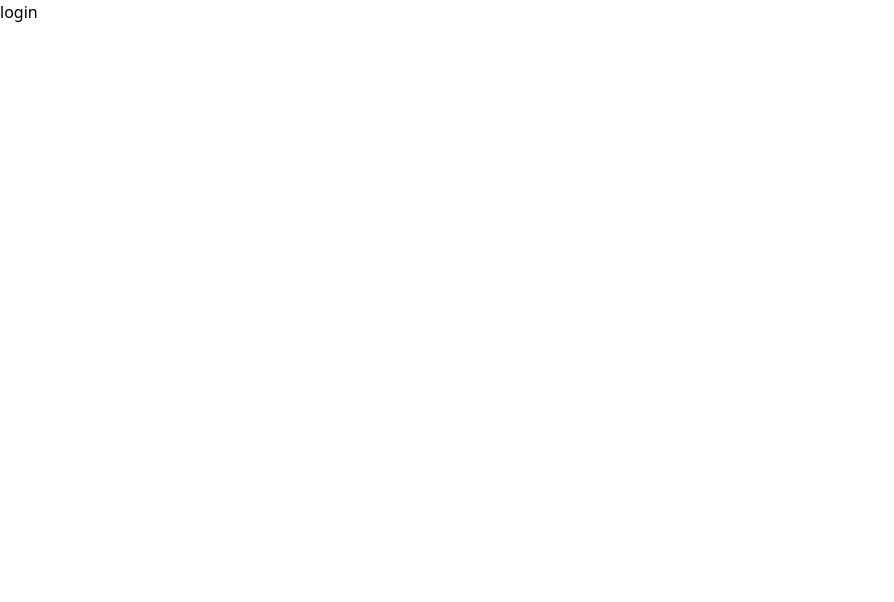
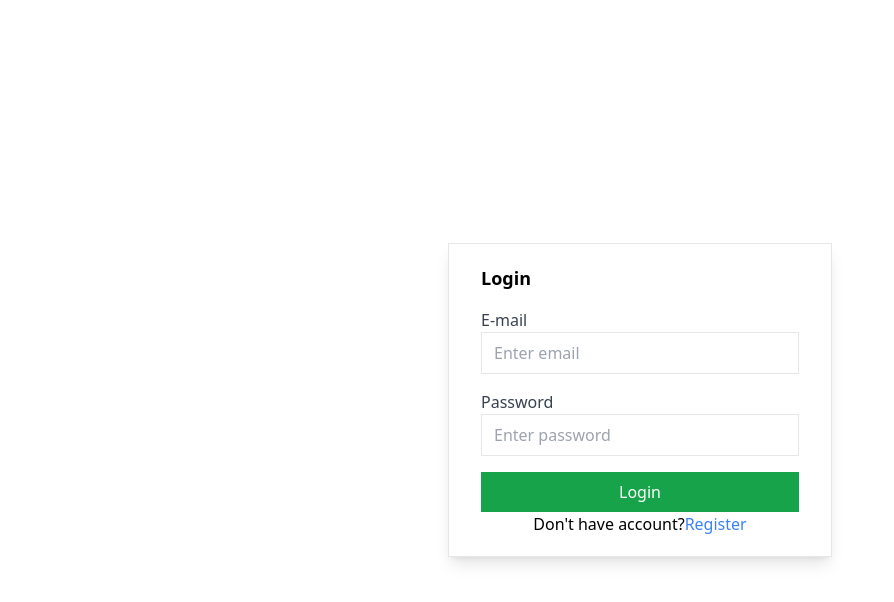
Before and after one commit to azizhadiid/Login_React_App, a React (Vite) app in the folder client/: page /login in a window 1280 px wide. Shown: the top 602 px of the page, without its empty margins (0-894 px from the left). Built offline with nearby package versions, Linux system fonts and the light colour scheme.

Commit message:
Login Error

```diff
--- a/client/src/pages/Home.jsx
+++ b/client/src/pages/Home.jsx
@@ -1,6 +1,20 @@
-import React from 'react'
+import axios from 'axios';
+import React, { useEffect } from 'react'
 
 const Home = () => {
+    useEffect(() => {
+        const fetchUser = async () => {
+            const token = localStorage.getItem('token')
+            const response = await axios.get('http://localhost:300/auth/home', {
+                headers: {
+                    "Authorization": `Bearer ${token}`
+                }
+            })
+            console.log(response)
+        }
+
+        fetchUser();
+    }, []);
     return (
         <div className=''>
             <p className='text-3xl text-blue-500'>Home</p>
--- a/client/src/pages/Login.jsx
+++ b/client/src/pages/Login.jsx
@@ -1,11 +1,55 @@
-import React from 'react'
+import React, { useState } from 'react';
+import { Link, useNavigate } from 'react-router-dom';
+import axios from 'axios';
 
 const Login = () => {
+    const [values, setValues] = useState({
+        email: '',
+        password: ''
+    });
+
+    const navigate = useNavigate();
+
+    const handleChanges = (e) => {
+        setValues({ ...values, [e.target.name]: e.target.value });
+    };
+
+    const handleSubmit = async (e) => {
+        e.preventDefault();
+        try {
+            const response = await axios.post('http://localhost:3000/auth/login', values);
+            if (response.status === 201) {
+                localStorage.setItem('token', response.data.token)
+                navigate('/');
+            }
+        } catch (err) {
+            console.log(err);
+        }
+    };
+
     return (
-        <div>
-            login
+        <div className='flex justify-center items-center h-screen'>
+            <div className='shadow-lg px-8 py-5 border w-96'>
+                <h2 className='text-lg font-bold mb-4'>Login</h2>
+                <form action="" onSubmit={handleSubmit}>
+                    <div className='mb-4'>
+                        <label htmlFor="email" className='block text-gray-700'>E-mail</label>
+                        <input type="email" placeholder='Enter email' className='w-full px-3 py-2 border' name='email' onChange={handleChanges} />
+                    </div>
+                    <div className='mb-4'>
+                        <label htmlFor="password" className='block text-gray-700'>Password</label>
+                        <input type="password" placeholder='Enter password' className='w-full px-3 py-2 border' name='password' onChange={handleChanges} />
+                    </div>
+                    <button className='w-full bg-green-600 text-white py-2'>Login</button>
+                </form>
+
+                <div className='text-center'>
+                    <span className=''>Don't have account?</span>
+                    <Link to='/register' className='text-blue-500'>Register</Link>
+                </div>
+            </div>
         </div>
-    )
-}
+    );
+};
 
-export default Login
+export default Login;
--- a/client/src/pages/Register.jsx
+++ b/client/src/pages/Register.jsx
@@ -12,7 +12,7 @@ const Register = () => {
     const navigate = useNavigate();
 
     const handleChanges = (e) => {
-        setValues({ ...values, [e.target.name]: [e.target.value] });
+        setValues({ ...values, [e.target.name]: e.target.value });
     };
 
     const handleSubmit = async (e) => {
```
Also changed, not shown: 2 other files (tests, documents, lock files or other folders).
